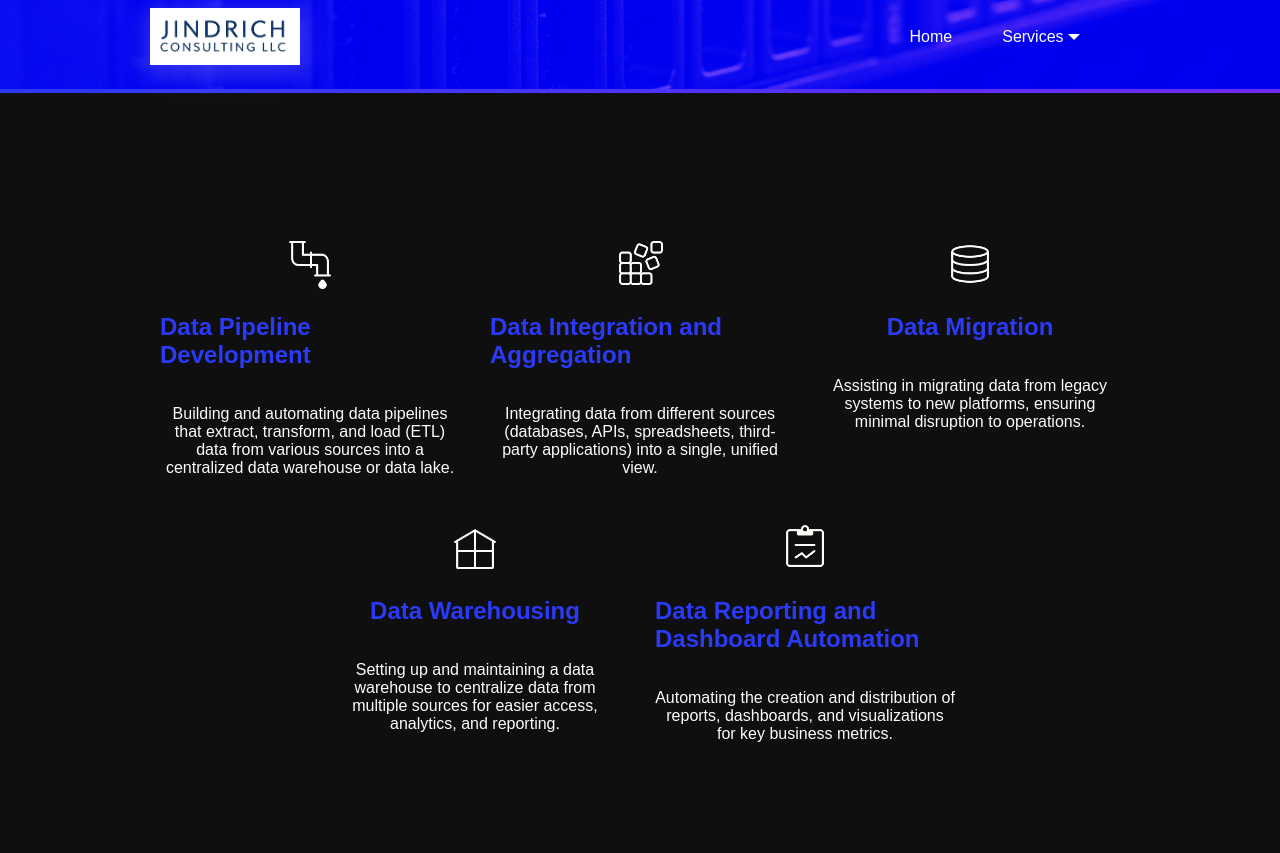
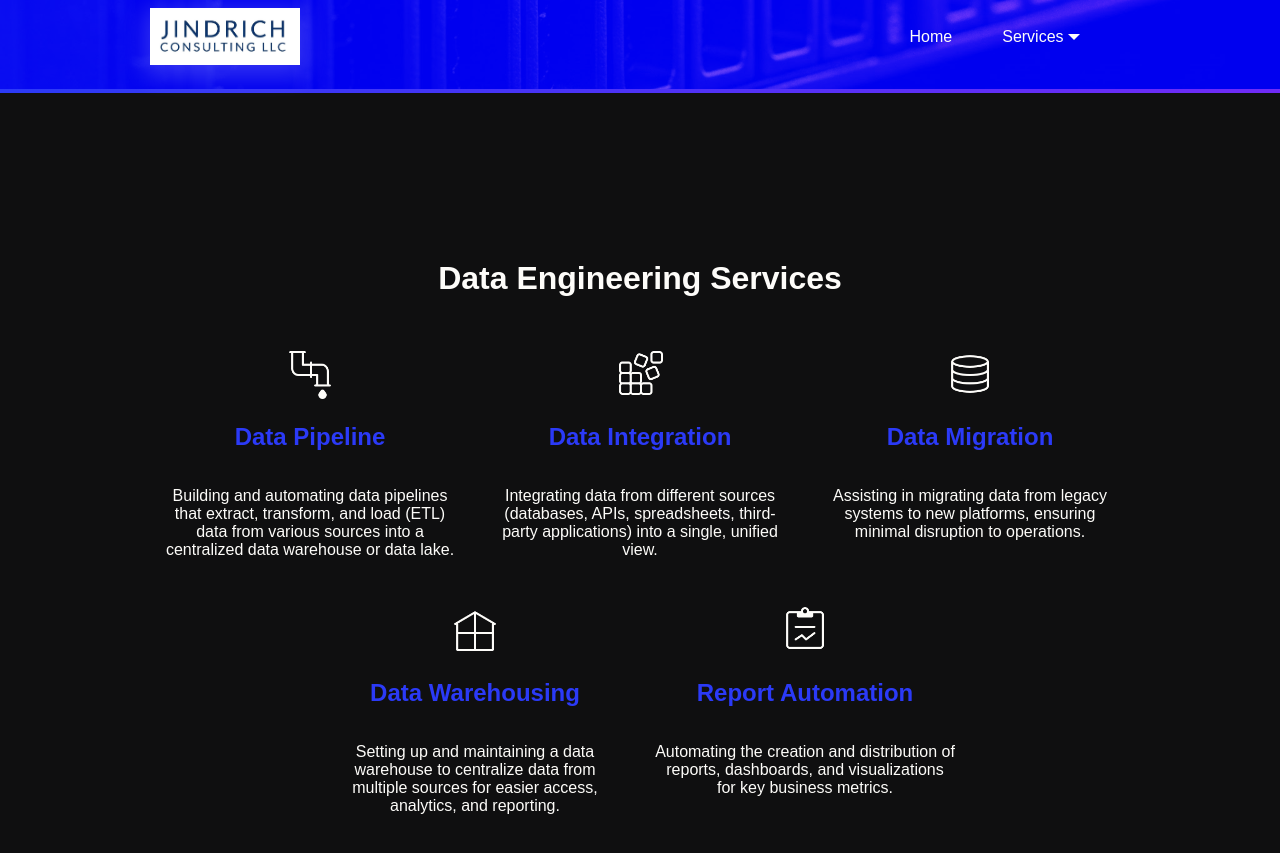
Before and after one commit to jindrich-consulting-llc/jindrich-consulting-llc.github.io, a Jekyll site: the page built from pages/data_engineering.md, in a window 1280 px wide and 900 px high, scrolled down 511 px. Shown: the top 853 px of the window. Built offline with Jekyll 4.4.1, drawn with Linux system fonts in a browser that asks for light colours.

Commit message:
added conditional rendering for the section title in page.html.

```diff
--- a/_data/data_engineering.yml
+++ b/_data/data_engineering.yml
@@ -1,10 +1,10 @@
 title: "Data Engineering"
 description: "Build systems to collect, store, and process data for analysis, ensuring quality and availability."
 services:
-  - name: "Data Pipeline Development"
+  - name: "Data Pipeline"
     description: "Building and automating data pipelines that extract, transform, and load (ETL) data from various sources into a centralized data warehouse or data lake."
     icon: "../assets/img/icons/icons8-piping-96.png"
-  - name: "Data Integration and Aggregation"
+  - name: "Data Integration"
     description: "Integrating data from different sources (databases, APIs, spreadsheets, third-party applications) into a single, unified view."
     icon: "../assets/img/icons/icons8-registry-editor-96.png"
   - name: "Data Migration"
@@ -13,6 +13,6 @@ services:
   - name: "Data Warehousing"
     description: "Setting up and maintaining a data warehouse to centralize data from multiple sources for easier access, analytics, and reporting."
     icon: "../assets/img/icons/icons8-warehouse-96.png"
-  - name: "Data Reporting and Dashboard Automation"
+  - name: "Report Automation"
     description: "Automating the creation and distribution of reports, dashboards, and visualizations for key business metrics."
     icon: "../assets/img/icons/icons8-health-graph-96.png"
--- a/_layouts/page.html
+++ b/_layouts/page.html
@@ -23,6 +23,17 @@
 
     <!-- Sub-services -->
     <div class="section">
+
+        {% if page.url == '/services/data-analytics' %}
+        <div class="section-title">
+            <h1>{{ site.data.data_analytics.title }} Services</h1>
+        </div>
+        {% elsif page.url == '/services/data-engineering' %}
+        <div class="section-title">
+            <h1>{{ site.data.data_engineering.title }} Services</h1>
+        </div>
+        {% endif %}
+
         <div class="icon-card-container">
 
             {% if page.url == '/services/data-analytics' %}
```
